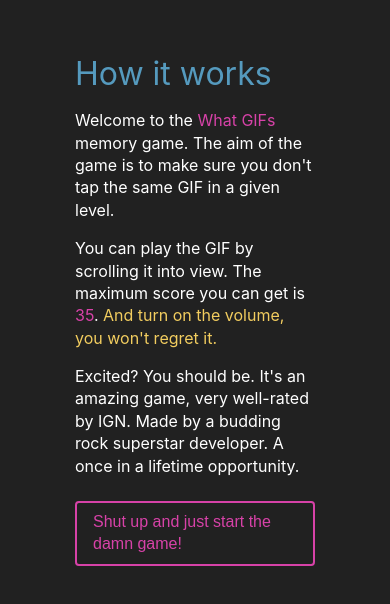
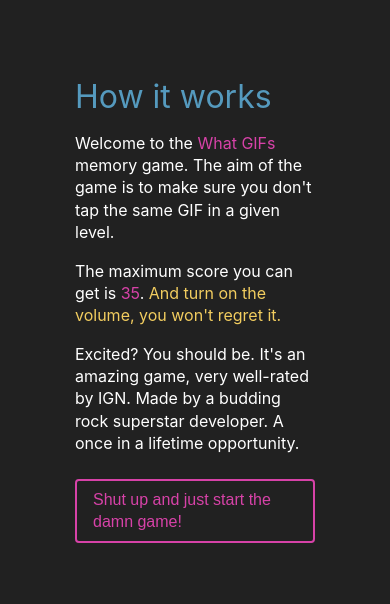
Before and after one commit to mihailthebuilder/what-gifs, a React (Create React App) app: page / in a window 390 px wide. Shown: the part 112-716 px from the top of the page. Built offline with nearby package versions, Linux system fonts and the light colour scheme.

Commit message:
removed gif scroll into view -> play trigger for mobile, bad ux

```diff
--- a/src/common/index.js
+++ b/src/common/index.js
@@ -53,18 +53,6 @@ const shuffleCards = (cards) => {
   return cards.sort(() => 0.5 - Math.random());
 };
 
-const isScrolledIntoView = (el) => {
-  const rect = el.getBoundingClientRect();
-  const elemTop = rect.top;
-  const elemBottom = rect.bottom;
-
-  // Only completely visible elements return true:
-  const isVisible = elemTop >= 0 && elemBottom <= window.innerHeight;
-  // Partially visible elements return true:
-  //isVisible = elemTop < window.innerHeight && elemBottom >= 0;
-  return isVisible;
-};
-
 const LEVEL_LOAD_TIME = 3000;
 
 const RESPONSIVE_THRESHOLD = 1366;
@@ -76,7 +64,6 @@ export {
   shuffleCards,
   MAX_SCORE,
   scoreToLevel,
-  isScrolledIntoView,
   LEVEL_LOAD_TIME,
   RESPONSIVE_THRESHOLD,
 };
--- a/src/components/GifContainer/index.jsx
+++ b/src/components/GifContainer/index.jsx
@@ -2,10 +2,7 @@ import React, { useEffect } from "react";
 
 import "./GifContainer.scss";
 
-import {
-  isScrolledIntoView,
-  RESPONSIVE_THRESHOLD,
-} from "../../common/index.js";
+import { RESPONSIVE_THRESHOLD } from "../../common/index.js";
 
 const GifContainer = ({ source, title, checkAnswer }) => {
   useEffect(() => {
@@ -25,25 +22,16 @@ const GifContainer = ({ source, title, checkAnswer }) => {
       cardWrapper.classList.remove("yellow-font");
     };
 
-    const checkElemInView = () => {
-      if (isScrolledIntoView(cardWrapper)) {
-        playGif();
-      } else {
-        stopPlayGif();
-      }
-    };
-
     if (window.innerWidth > RESPONSIVE_THRESHOLD) {
       cardWrapper.addEventListener("mouseenter", playGif);
       cardWrapper.addEventListener("mouseleave", stopPlayGif);
     } else {
-      window.addEventListener("scroll", checkElemInView);
+      playGif();
     }
 
     return () => {
       cardWrapper.removeEventListener("mouseenter", playGif);
       cardWrapper.removeEventListener("mouseleave", stopPlayGif);
-      cardWrapper.removeEventListener("scroll", checkElemInView);
     };
   }, [source]);
 
--- a/src/components/PopUp/index.jsx
+++ b/src/components/PopUp/index.jsx
@@ -22,14 +22,12 @@ const PopUp = ({ popupShow, popupMessage, closePopup, scoreAtLoss }) => {
             {desktopWindow ? " click" : " tap"} the same GIF in a given level.
           </p>
           <p>
-            You can play the GIF by
-            {desktopWindow
-              ? " hovering your cursor over it"
-              : " scrolling it into view"}
-            . The maximum score you can get is{" "}
+            {desktopWindow &&
+              "You can play the GIF by hovering your cursor over it. "}
+            The maximum score you can get is{" "}
             <span className="frostbite-color">{MAX_SCORE}</span>.{" "}
             <span className="yellow-color">
-              And turn on the volume, you won't regret it.{" "}
+              And turn on the volume, you won't regret it.
             </span>
           </p>
           <p>
```
